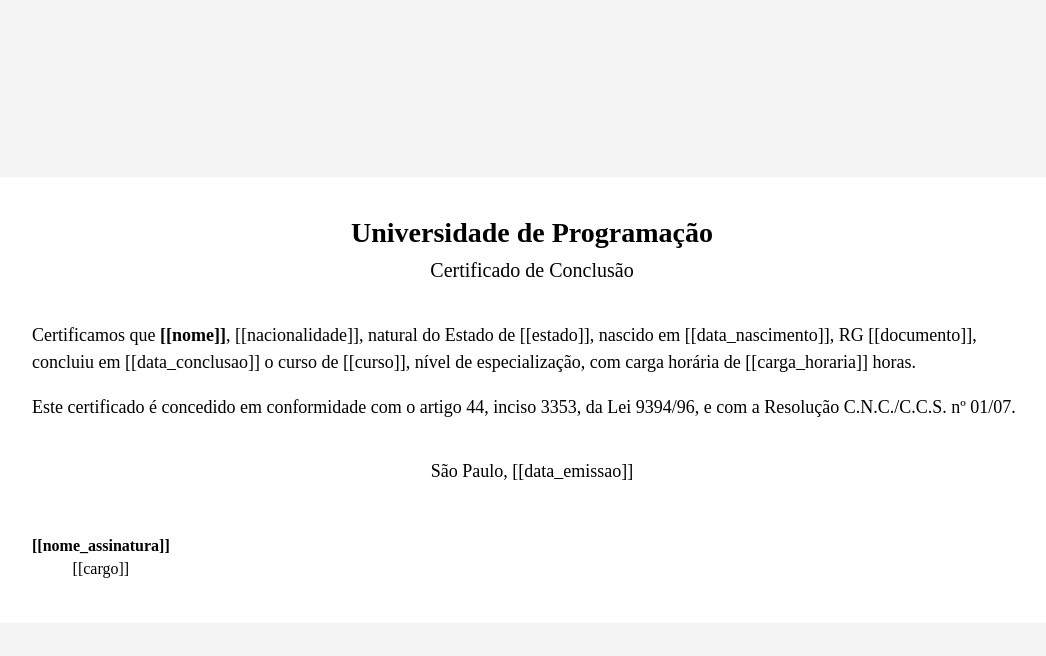
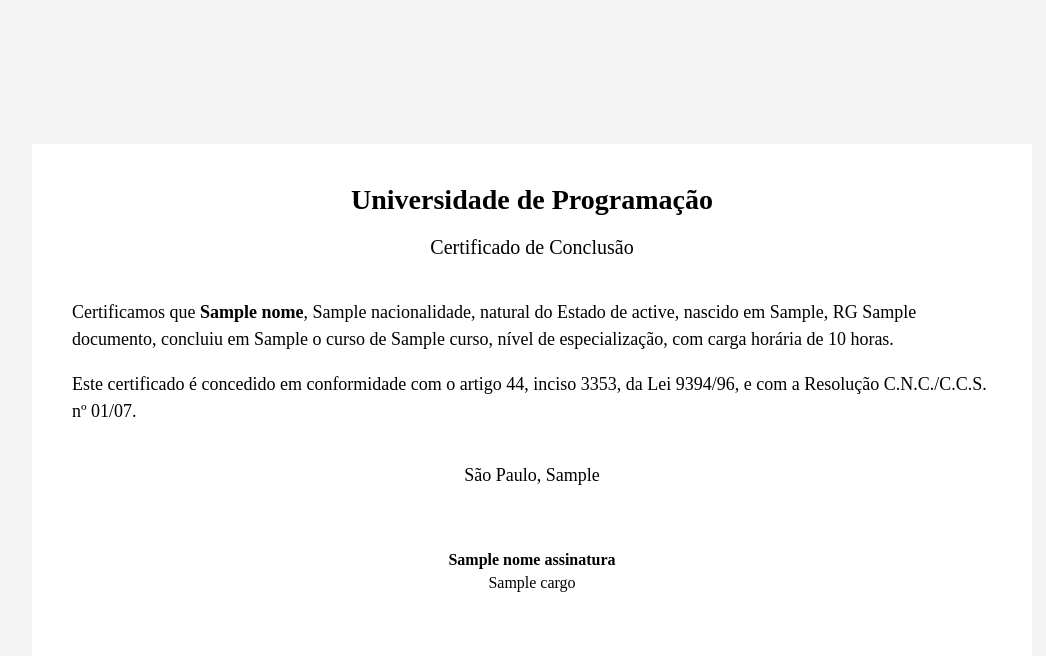
Before and after one commit to flczin/MS-checkpoint3, a Python web app: template templates/template.html in a window 1280 px wide. Shown: the top 656 px of the page, without its empty margins (108-1154 px from the left). Run offline with Jinja, Linux system fonts and the light colour scheme; the template is opened without the code that fills it: most values are stand-ins (such as "Sample title", 1, 10 or a date in 2020).

Commit message:
update template

```diff
--- a/templates/template.html
+++ b/templates/template.html
@@ -6,25 +6,6 @@
     <meta name="viewport" content="width=device-width, initial-scale=1.0">
     <title>Diploma</title>
     <style>
-        @media print {
-            @page {
-                size: A4 landscape;
-                margin: 0;
-                /* Remove margem padrão */
-            }
-
-            body {
-                margin: 0;
-                padding: 0;
-            }
-
-            /* Ocultar cabeçalho e rodapé padrão */
-            body::before,
-            body::after {
-                display: none;
-            }
-        }
-
         body {
             font-family: 'Times New Roman', Times, serif;
             background-color: #f4f4f4;
@@ -37,20 +18,20 @@
         }
 
         .diploma-container {
-            width: 90%;
-            /* Ajuste de largura para caber na página A4 em modo paisagem */
+            width: 100%;
             max-width: 1000px;
-            /* Garantir que não ultrapasse a largura máxima */
             margin: 0 auto;
             padding: 40px;
             background-color: white;
             box-shadow: none;
+            box-sizing: border-box;
         }
 
         .header {
             text-align: center;
             font-size: 28px;
             font-weight: bold;
+            margin-bottom: 20px;
         }
 
         .sub-header {
@@ -66,13 +47,16 @@
         }
 
         .signatures {
-            margin-top: 50px;
+            margin-top: 20px;
             display: flex;
             justify-content: space-between;
+            margin-top: 40px;
         }
 
         .signature {
             text-align: center;
+            flex: 1;
+            padding: 20px;
         }
 
         .signature p {
@@ -81,7 +65,7 @@
 
         .date {
             text-align: center;
-            margin-top: 40px;
+            margin-top: 20px;
             font-size: 18px;
         }
     </style>
@@ -93,9 +77,9 @@
         <div class="sub-header">Certificado de Conclusão</div>
         <div class="content">
             <p>
-                Certificamos que <strong>[[nome]]</strong>, [[nacionalidade]], natural do Estado de [[estado]], nascido
-                em [[data_nascimento]], RG [[documento]], concluiu em [[data_conclusao]] o curso de [[curso]], nível de
-                especialização, com carga horária de [[carga_horaria]] horas.
+                Certificamos que <strong>{{nome}}</strong>, {{nacionalidade}}, natural do Estado de {{estado}}, nascido
+                em {{data_nascimento}}, RG {{documento}}, concluiu em {{data_conclusao}} o curso de {{curso}}, nível de
+                especialização, com carga horária de {{carga_horaria}} horas.
             </p>
             <p>
                 Este certificado é concedido em conformidade com o artigo 44, inciso 3353, da Lei 9394/96, e com a
@@ -103,11 +87,11 @@
                 C.N.C./C.C.S. nº 01/07.
             </p>
         </div>
-        <div class="date">São Paulo, [[data_emissao]]</div>
+        <div class="date">São Paulo, {{data_emissao}}</div>
         <div class="signatures">
             <div class="signature">
-                <p><strong>[[nome_assinatura]]</strong></p>
-                <p>[[cargo]]</p>
+                <p><strong>{{nome_assinatura}}</strong></p>
+                <p>{{cargo}}</p>
             </div>
         </div>
     </div>
```
